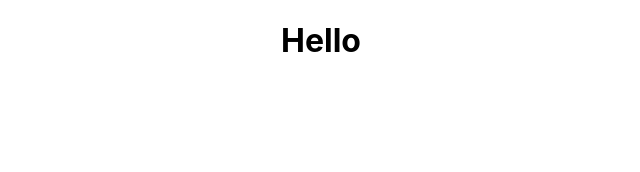
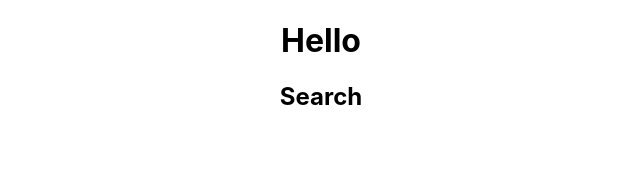
Before and after one commit to Alapnachavan/lakme-commerce, a React (Create React App) app: page / in a window 1280 px wide. Shown: the top 172 px of the page, without its empty margins (319-959 px from the left). Built offline with nearby package versions, Linux system fonts and the light colour scheme.

Commit message:
add h2 tag

```diff
--- a/src/Components/Searchbar.js
+++ b/src/Components/Searchbar.js
@@ -5,6 +5,7 @@ const Searchbar = () => {
         <>
             <div>
                 <h1>Hello</h1>
+                <h2>Search</h2>
             </div>
         </>
     )
```
